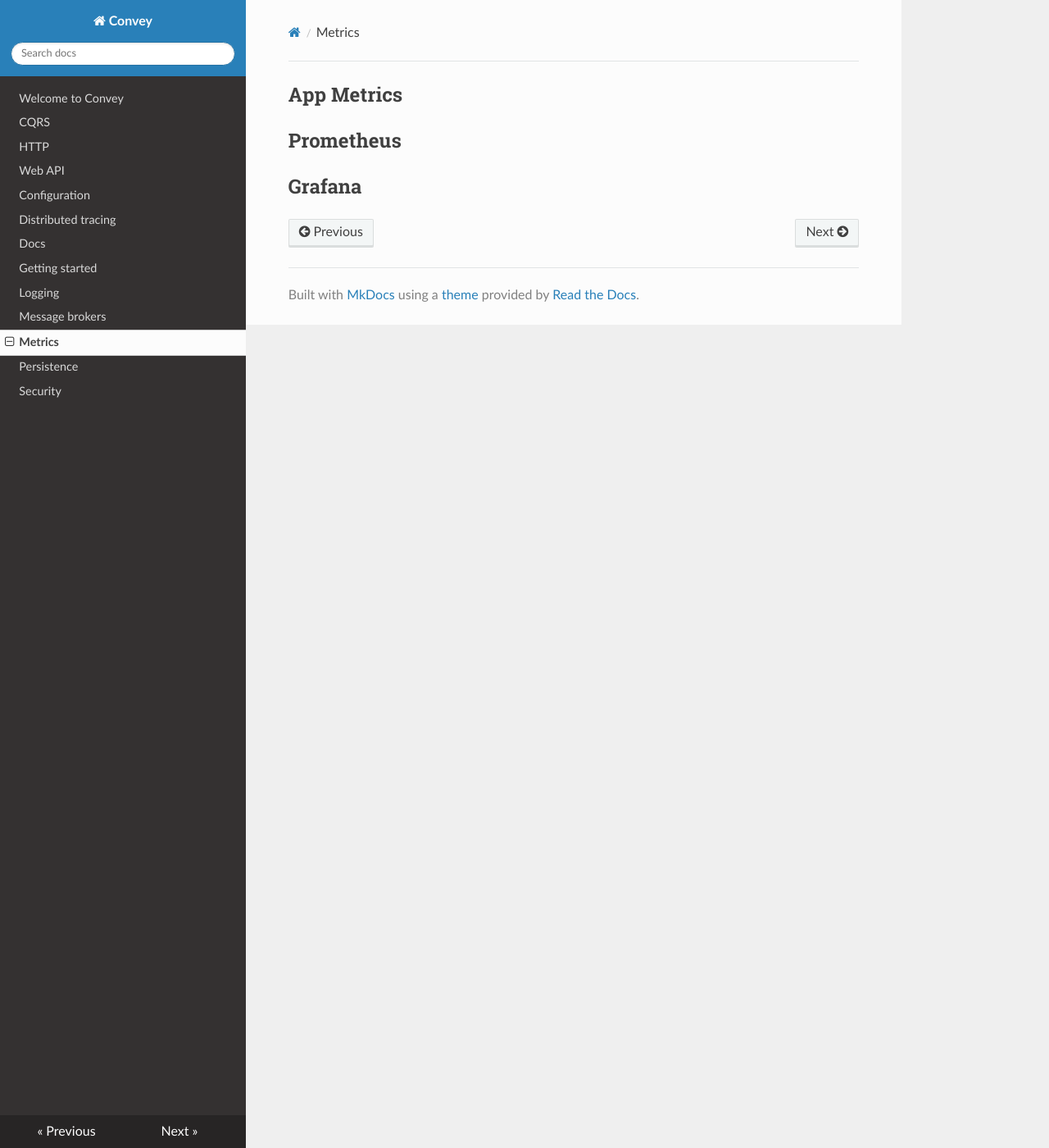
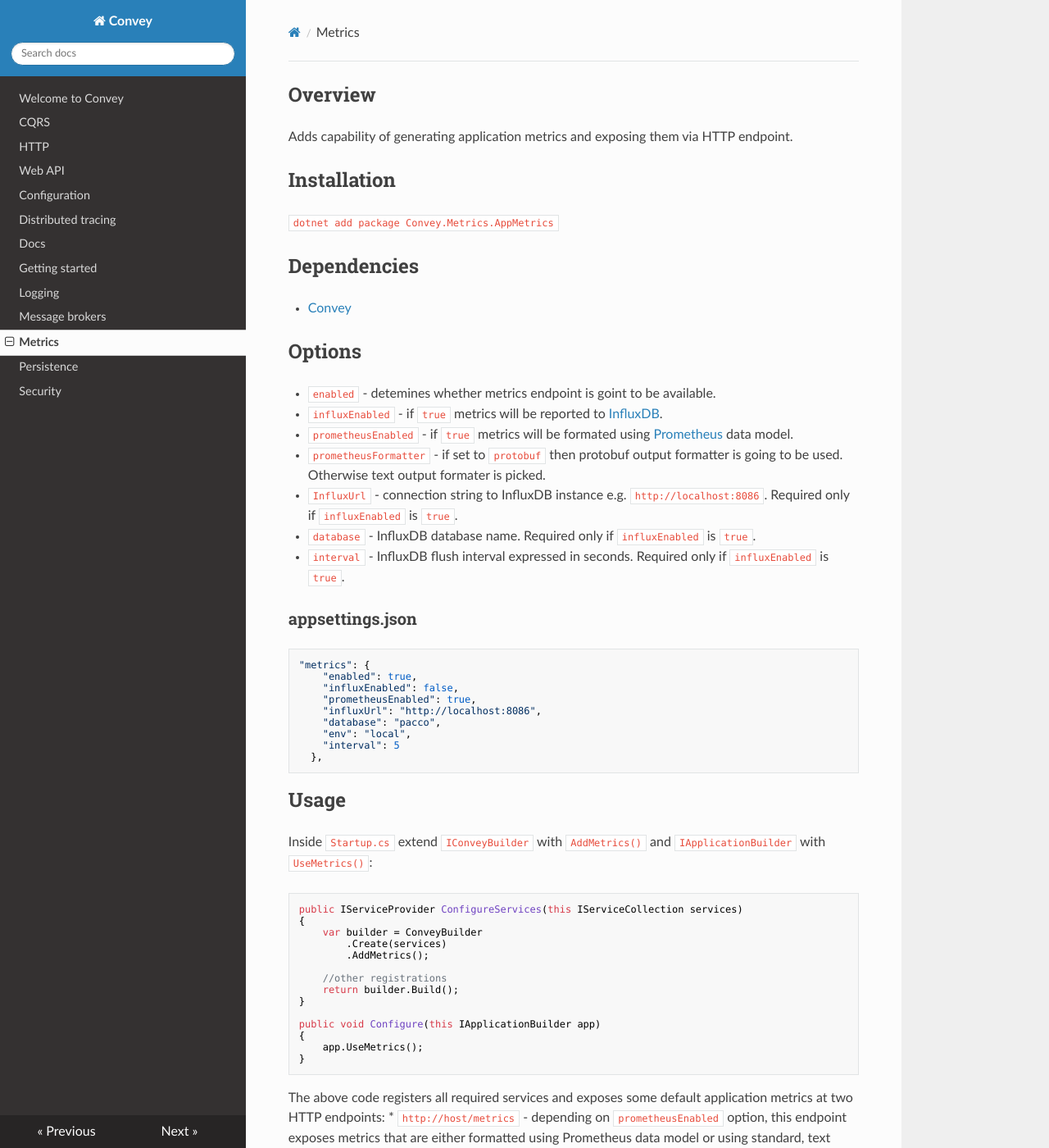
Before and after one commit to convey-stack/Convey.Docs, an MkDocs documentation site: the page built from docs/metrics.md, in a window 1280 px wide and 1400 px high. Shown: the whole window at 82% size. Built offline with MkDocs 1.6.1, drawn with Linux system fonts in a browser that asks for light colours; nearby versions of some CDN libraries; some of the changed text lies outside the part shown.

Commit message:
Added metrics docs

````diff
--- a/docs/metrics.md
+++ b/docs/metrics.md
@@ -1,5 +1,56 @@
-## App Metrics
+## Overview
+Adds capability of generating application metrics and exposing them via HTTP endpoint.
 
-## Prometheus
+## Installation
+`dotnet add package Convey.Metrics.AppMetrics`
 
-## Grafana
+## Dependencies
+
+* [Convey](https://www.nuget.org/packages/Convey)
+
+
+## Options
+* `enabled` - detemines whether metrics endpoint is goint to be available.
+* `influxEnabled` - if `true` metrics will be reported to [InfluxDB](https://www.influxdata.com/).
+* `prometheusEnabled` - if `true` metrics will be formated using [Prometheus](https://prometheus.io/) data model.
+* `prometheusFormatter` - if set to `protobuf` then protobuf output formatter is going to be used. Otherwise text output formater is picked.
+* `InfluxUrl` - connection string to InfluxDB instance e.g. `http://localhost:8086`. Required only if `influxEnabled` is `true`.
+* `database` - InfluxDB database name. Required only if `influxEnabled` is `true`.
+* `interval` - InfluxDB flush interval expressed in seconds. Required only if `influxEnabled` is `true`.
+
+### appsettings.json
+
+```js
+"metrics": {
+    "enabled": true,
+    "influxEnabled": false,
+    "prometheusEnabled": true,
+    "influxUrl": "http://localhost:8086",
+    "database": "pacco",
+    "env": "local",
+    "interval": 5
+  },
+```
+
+## Usage
+Inside ``Startup.cs`` extend ``IConveyBuilder`` with ``AddMetrics()`` and ``IApplicationBuilder`` with ``UseMetrics()``:
+
+```csharp
+public IServiceProvider ConfigureServices(this IServiceCollection services)
+{
+    var builder = ConveyBuilder
+        .Create(services)
+        .AddMetrics();
+
+    //other registrations
+    return builder.Build();
+}
+
+public void Configure(this IApplicationBuilder app)
+{
+    app.UseMetrics();
+}
+```
+The above code registers all required services and exposes some default application metrics at two HTTP endpoints:
+* `http://host/metrics` - depending on `prometheusEnabled` option, this endpoint exposes metrics that are either formatted using Prometheus data model or using standard, text formater
+* * `http://host/metrics-text` - this endpoint exposes metrics that are always formated using standard, text formater
````
Also changed, not shown: docs/docs.md (+1 -1 lines).
